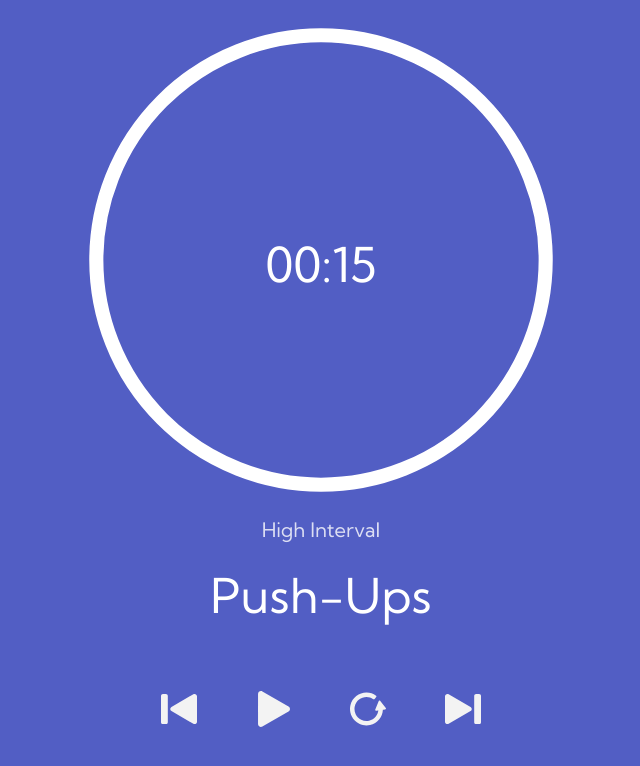
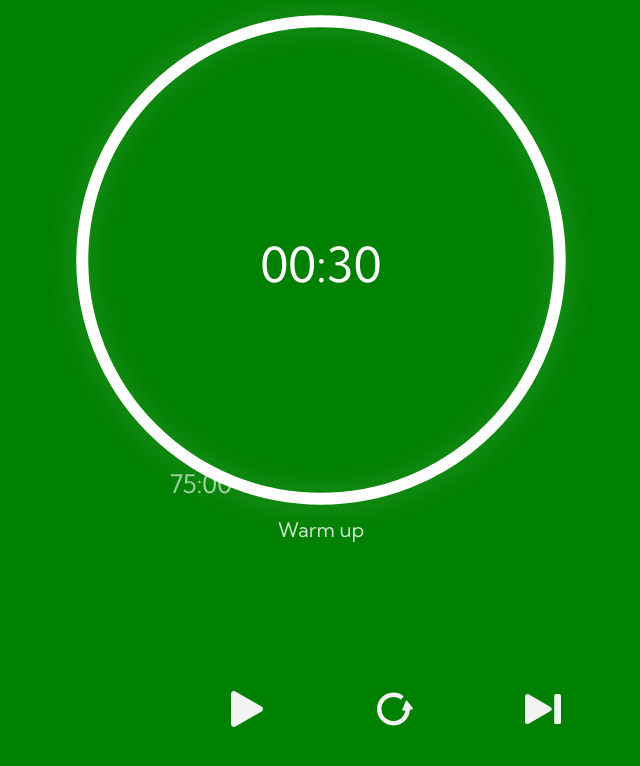
Before and after one commit to emil-litwiniec/intervals, a React app: page /workout/1 in a window 1280 px wide. Shown: the top 766 px of the page, without its empty margins (319-959 px from the left). Built offline with nearby package versions, Linux system fonts and the light colour scheme.

Commit message:
Implement base player flow for real workout data

```diff
--- a/src/components/button/Button.tsx
+++ b/src/components/button/Button.tsx
@@ -5,11 +5,22 @@ export type ButtonProps = {
     handleClick(event: SyntheticEvent): void;
     variant?: string;
     buttonRef?: any;
+    additionalClassName?: string;
 };
 
-const Button: React.FC<ButtonProps> = ({ handleClick, variant = 'default', children, buttonRef }) => {
+const Button: React.FC<ButtonProps> = ({
+    handleClick,
+    variant = 'default',
+    additionalClassName = '',
+    children,
+    buttonRef,
+}) => {
     return (
-        <button className={`button button--${variant}`} onClick={handleClick} ref={buttonRef}>
+        <button
+            className={`button button--${variant} ${additionalClassName}`}
+            onClick={handleClick}
+            ref={buttonRef}
+        >
             <div className="button__container">{children}</div>
         </button>
     );
--- a/src/components/timer/MainTimer.tsx
+++ b/src/components/timer/Timer.tsx
@@ -9,22 +9,24 @@ export type ChildCallables = {
     resetTimer(): void;
 };
 
-type MainTimerProps = {
+type TimerProps = {
     initialSeconds: number;
     onTimerFinished(): void;
     setCallables(childCallables: ChildCallables): void;
     id: string;
     className: string;
+    circularDisplay?: boolean;
+    showMinutesLeft?: boolean;
 };
 
-type MainTimerState = {
+type TimerState = {
     isTimerPaused: boolean;
     millisecondsLeft: number;
 };
 
-class MainTimer extends Component<MainTimerProps, MainTimerState> {
+class Timer extends Component<TimerProps, TimerState> {
     timeout: NodeJS.Timeout | null = null;
-    constructor(props: MainTimerProps) {
+    constructor(props: TimerProps) {
         super(props);
 
         this.state = {
@@ -42,7 +44,7 @@ class MainTimer extends Component<MainTimerProps, MainTimerState> {
         });
     }
 
-    componentDidUpdate(prevProps: MainTimerProps) {
+    componentDidUpdate(prevProps: TimerProps) {
         if (prevProps.id !== this.props.id) {
             this.setState({ millisecondsLeft: this.props.initialSeconds * 1000 });
         }
@@ -88,19 +90,27 @@ class MainTimer extends Component<MainTimerProps, MainTimerState> {
 
     render() {
         const parentClassName = this.props.className ? this.props.className : '';
+        const { circularDisplay = false } = this.props;
+        const seconds = Math.ceil(this.state.millisecondsLeft / 1000);
+        const { showMinutesLeft: showMinsLeft } = this.props;
         return (
             <div className={`timer__wrapper ${parentClassName}`}>
-                <p className="timer__text-display">
-                    {formatSecondsToMinutes(Math.ceil(this.state.millisecondsLeft / 1000))}
-                </p>
-                <TimerCircleDisplay
-                    milliseconds={this.props.initialSeconds * 1000 - this.state.millisecondsLeft}
-                    total={this.props.initialSeconds * 1000}
-                    className="timer__circular-display"
-                />
+                <span className="timer__text-display">
+                    {showMinsLeft ? 'min' : formatSecondsToMinutes(seconds)}
+                </span>
+
+                {circularDisplay && (
+                    <TimerCircleDisplay
+                        milliseconds={
+                            this.props.initialSeconds * 1000 - this.state.millisecondsLeft
+                        }
+                        total={this.props.initialSeconds * 1000}
+                        className="timer__circular-display"
+                    />
+                )}
             </div>
         );
     }
 }
 
-export default MainTimer;
+export default Timer;
--- a/src/components/timerCircleDisplay/TimerCircleDisplay.tsx
+++ b/src/components/timerCircleDisplay/TimerCircleDisplay.tsx
@@ -22,7 +22,17 @@ const TimerCircleDisplay: React.FC<TimerCircleDisplayProps> = ({
 
     return (
         <div className={`timer-circle-display ${className}`}>
-            <svg xmlns="http://www.w3.org/2000/svg" viewBox="-1 -1 34 34">
+            <svg xmlns="http://www.w3.org/2000/svg" viewBox="-8 -8 48 48">
+                <filter id="blurEffect">
+                    <feGaussianBlur in="SourceGraphic" stdDeviation="1" />
+                </filter>
+                <circle
+                    cx="16"
+                    cy="16"
+                    r="16"
+                    filter="url(#blurEffect)"
+                    className="timer-circle-display__shadow"
+                ></circle>
                 <circle
                     cx="16"
                     cy="16"
--- a/src/components/timerCircleDisplay/_timerCircleDisplay.scss
+++ b/src/components/timerCircleDisplay/_timerCircleDisplay.scss
@@ -1,15 +1,26 @@
 .timer-circle-display {
+    position: relative;
+    height: 60rem;
     svg {
-        width: 60rem;
-        height: 60rem;
-        transform: rotate(-90deg);
+        position: absolute;
+        top: 50%;
+        left: 50%;
+        width: 90rem;
+        height: 90rem;
+        transform: translate(-50%, -50%) rotate(-90deg);
 
         circle {
             fill: none;
             stroke: white;
             opacity: 0.3;
-            stroke-width: 0.9;
+            stroke-width: 0.7;
             stroke-linecap: round;
+
+            &.timer-circle-display__shadow {
+                stroke: white;
+                stroke-width: 0.2;
+                opacity: 0.8;
+            }
 
             &.timer-circle-display__progress {
                 transition: stroke-dashoffset 0.2s;
@@ -26,7 +37,7 @@
             &.timer-circle-display__return {
                 transition: opacity 0.3s ease-in-out;
                 stroke: white;
-                stroke-width: 1;
+                stroke-width: .8;
                 opacity: 0;
 
                 &.highlight {
--- a/src/components/workoutEditor/WorkoutEditor.tsx
+++ b/src/components/workoutEditor/WorkoutEditor.tsx
@@ -262,7 +262,7 @@ class WorkoutEditor extends React.Component<{}, State> {
                     />
                     <Link
                         className="workout-editor__play-btn"
-                        to={{ pathname: `workout/${this.state.workoutId}` }}
+                        to={`/workout/${this.state.workoutId}`}
                     >
                         <IconPlay />
                     </Link>
--- a/src/components/workoutPlayer/WorkoutPlayer.tsx
+++ b/src/components/workoutPlayer/WorkoutPlayer.tsx
@@ -1,94 +1,167 @@
 import React, { Component, CSSProperties } from 'react';
-import MainTimer, { ChildCallables } from '@/components/timer/MainTimer';
+import { connect } from 'react-redux';
+import Timer, { ChildCallables } from '@/components/timer/Timer';
 import Button from '@/components/button/Button';
+
 import { IconPlay, IconPause, IconReset, IconNext, IconPrev } from '@/misc/icons';
-import { v4 as uuidv4 } from 'uuid';
 import './_workoutPlayer.scss';
+import { currentWorkout, WorkoutData, Interval } from '@/store/slices/workouts';
+import { withRouter, RouteComponentProps } from 'react-router-dom';
 
 type WorkoutPlayerState = {
-    seconds: number;
-    id: string;
     isTimerOn: boolean;
-    color: string;
+    hasWorkoutFinished: boolean;
+    currentStepIndex: number;
 };
 
-class WorkoutPlayer extends Component<{}, WorkoutPlayerState> {
-    childCallables: ChildCallables | null = null;
+type WorkoutPlayerProps = RouteComponentProps & {
+    workout: WorkoutData | null;
+};
 
-    constructor(props: {}) {
+class WorkoutPlayer extends Component<WorkoutPlayerProps, WorkoutPlayerState> {
+    intervalTimerCallables: ChildCallables | null = null;
+    totalTimerCallables: ChildCallables | null = null;
+    componentDidMount() {}
+
+    constructor(props: WorkoutPlayerProps) {
         super(props);
         this.state = {
-            seconds: 15,
-            id: uuidv4(),
             isTimerOn: false,
-            color: '#525ec4',
+            currentStepIndex: 0,
+            hasWorkoutFinished: false,
         };
     }
 
+    componentDidUpdate(prevProps: WorkoutPlayerProps, prevState: WorkoutPlayerState) {
+        const hasStepIndexChanged = prevState.currentStepIndex !== this.state.currentStepIndex;
+        if (hasStepIndexChanged) {
+            const isOverLastStepIndex = this.state.currentStepIndex > this.lastStepIndex;
+            this.setState({ hasWorkoutFinished: isOverLastStepIndex });
+            isOverLastStepIndex && setTimeout(() => this.props.history.replace('/'), 5000);
+        }
+    }
+
     onTimerFinished = () => {
-        // TODO: trigger next workout interval
         this.handleNextInterval();
-        this.setState({
-            seconds: 18,
-            id: uuidv4(),
-        });
-        this.startTimer();
-    };
-
-    setChildCallables = (callables: ChildCallables) => {
-        this.childCallables = callables;
+        if (this.currentInterval) this.startTimer();
     };
 
     startTimer = () => {
-        this.childCallables?.startTimer();
+        if (this.state.hasWorkoutFinished) return;
+        this.intervalTimerCallables?.startTimer();
+        this.totalTimerCallables?.startTimer();
         this.setState({ isTimerOn: true });
     };
 
     pauseTimer = () => {
-        this.childCallables?.pauseTimer();
+        this.intervalTimerCallables?.pauseTimer();
+        this.totalTimerCallables?.pauseTimer();
         this.setState({ isTimerOn: false });
     };
 
     resetTimer = () => {
-        this.childCallables?.resetTimer();
+        this.intervalTimerCallables?.resetTimer();
+        // TODO: reset for total timer
         this.setState({ isTimerOn: false });
     };
 
     handleNextInterval = () => {
-        console.log('should handle next interval');
-        this.setState({
-            color: 'coral',
-        });
+        // TODO: next for total timer
+        this.setState((state) => ({
+            currentStepIndex: state.currentStepIndex + 1,
+        }));
     };
 
     handlePreviousInterval = () => {
-        console.log('should handle previous interval');
-        this.setState({
-            color: 'cornflowerblue',
-        });
+        // TODO: prev for total timer
+        if (this.state.currentStepIndex === 0) return;
+        this.setState((state) => ({
+            currentStepIndex: state.currentStepIndex - 1,
+        }));
     };
 
+    get lastStepIndex() {
+        const workout = this.props.workout;
+        if (!workout) return 0;
+        const { iterations, pattern } = workout;
+        return pattern.length * iterations + 1;
+    }
+
+    get currentInterval(): Interval | null {
+        const stepIndex = this.state.currentStepIndex;
+        const workout = this.props.workout;
+        if (!workout) return null;
+        const { pattern } = workout;
+        const isValidStepIndex = stepIndex <= this.lastStepIndex && stepIndex >= 0;
+
+        switch (stepIndex) {
+            case 0:
+                return workout.startInterval;
+            case this.lastStepIndex:
+                return workout.endInterval;
+
+            default:
+                if (isValidStepIndex) {
+                    const subsectionIndex = (stepIndex - 1) % pattern.length;
+                    return pattern[subsectionIndex];
+                } else return null;
+        }
+    }
+
+    get currentIteration(): number {
+        const stepIndex = this.state.currentStepIndex;
+        const workout = this.props.workout;
+        if (!workout) return 0;
+        const { iterations } = workout;
+        const iteration = Math.floor((stepIndex - 1) / iterations);
+        return iteration;
+    }
+
     render() {
-        const style: CSSProperties = { backgroundColor: this.state.color };
-        return (
-            <div className="workout-player" style={style}>
-                <MainTimer
-                    initialSeconds={this.state.seconds}
-                    id={this.state.id}
+        const style: CSSProperties = {
+            backgroundColor: this.currentInterval ? this.currentInterval!.color : 'red',
+        };
+        const hiddenPreviousButtonClass = this.state.currentStepIndex === 0 ? 'hidden' : '';
+        const totalWorkoutTimer = !this.state.hasWorkoutFinished && (
+            <Timer
+                id="someString"
+                initialSeconds={this.props.workout!.totalDuration}
+                onTimerFinished={() => {}}
+                setCallables={(callables: ChildCallables) => (this.totalTimerCallables = callables)}
+                className="workout-player__total-timer"
+            />
+        );
+        const currentIntervalTimer = this.currentInterval && !this.state.hasWorkoutFinished && (
+            <>
+                <Timer
+                    initialSeconds={this.currentInterval!.duration}
+                    id={this.currentInterval!.id}
                     onTimerFinished={this.onTimerFinished}
-                    setCallables={this.setChildCallables}
+                    setCallables={(callables: ChildCallables) =>
+                        (this.intervalTimerCallables = callables)
+                    }
                     className="workout-player__timer"
+                    circularDisplay
                 />
                 <div className="workout-player__info">
-                    <h4 className="workout-player__interval-title">High Interval</h4>
-                    <h5 className="workout-player__subsection-title">Push-Ups</h5>
+                    {totalWorkoutTimer}
+
+                    <h4 className="workout-player__interval-title">
+                        {this.currentInterval!.mainTitle}
+                    </h4>
+                    <h5 className="workout-player__subsection-title">
+                        {this.currentInterval.subsectionTitles &&
+                            this.currentInterval.subsectionTitles[this.currentIteration]}
+                    </h5>
                 </div>
-                <div className="workout-player__controls">
-                    <Button handleClick={this.handlePreviousInterval}>
-                        <IconPrev className="workout-player__icon" />
-                    </Button>
+            </>
+        );
 
-                    {this.state.isTimerOn ? (
+        const workoutFinished = this.state.hasWorkoutFinished && (
+            <div className="workout-player__finished">Workout has finished!</div>
+        );
+
+        const playPauseButton = this.state.isTimerOn ? (
             <Button handleClick={this.pauseTimer}>
                 <IconPause className="workout-player__icon" />
             </Button>
@@ -96,7 +169,18 @@ class WorkoutPlayer extends Component<{}, WorkoutPlayerState> {
             <Button handleClick={this.startTimer}>
                 <IconPlay className="workout-player__icon" />
             </Button>
-                    )}
+        );
+
+        const workoutControls = !this.state.hasWorkoutFinished && (
+            <div className="workout-player__controls">
+                <Button
+                    handleClick={this.handlePreviousInterval}
+                    additionalClassName={hiddenPreviousButtonClass}
+                >
+                    <IconPrev className="workout-player__icon" />
+                </Button>
+
+                {playPauseButton}
 
                 <Button handleClick={this.resetTimer}>
                     <IconReset className="workout-player__icon" />
@@ -106,9 +190,26 @@ class WorkoutPlayer extends Component<{}, WorkoutPlayerState> {
                     <IconNext className="workout-player__icon" />
                 </Button>
             </div>
+        );
+
+        return (
+            <div className="workout-player" style={style}>
+                {this.props.workout ? (
+                    <>
+                        {workoutFinished}
+                        {currentIntervalTimer}
+                        {workoutControls}
+                    </>
+                ) : (
+                    <div className="workout-player__fallback">Oops! Workout doesn't exist...</div>
+                )}
             </div>
         );
     }
 }
 
-export default WorkoutPlayer;
+const mapStateToProps = (state: any) => ({
+    workout: currentWorkout(state, 'xs34'), // mock state key id
+});
+
+export default withRouter(connect(mapStateToProps)(WorkoutPlayer));
--- a/src/components/workoutPlayer/_workoutPlayer.scss
+++ b/src/components/workoutPlayer/_workoutPlayer.scss
@@ -7,13 +7,21 @@
 
     &__controls {
         display: flex;
-        width: 100%;
         justify-content: space-between;
         flex: 1;
-        padding: 0 60rem;
+        width: 60rem;
+
+        .button {
+            transition: 0.4s ease-in-out;
+            &.hidden {
+                opacity: 0;
+                pointer-events: none;
+            }
+        }
     }
 
     &__info {
+        position: relative;
         flex-basis: 10%;
         width: 100%;
         justify-content: center;
@@ -39,6 +47,7 @@
     &__subsection-title {
         margin-top: 4rem;
         font-size: 6rem;
+        min-height: 6rem;
     }
 
     &__timer {
@@ -48,4 +57,23 @@
         justify-content: center;
         align-items: center;
     }
+
+    &__finished,
+    &__fallback {
+        font-size: 3.5rem;
+        color: white;
+        margin: auto;
+    }
+
+    &__total-timer {
+        position: absolute;
+        left: 50%;
+        top: -5rem;
+        transform: translateX(-15rem);
+
+        span {
+            opacity: 0.6;
+            font-size: 3.2rem;
+        }
+    }
 }
```
Also changed, not shown: src/components/workoutEditor/mockData.ts (+5 -5 lines), src/store/slices/workouts.ts (+2 -5 lines). Lines whose indentation alone changed are shown as unchanged.
